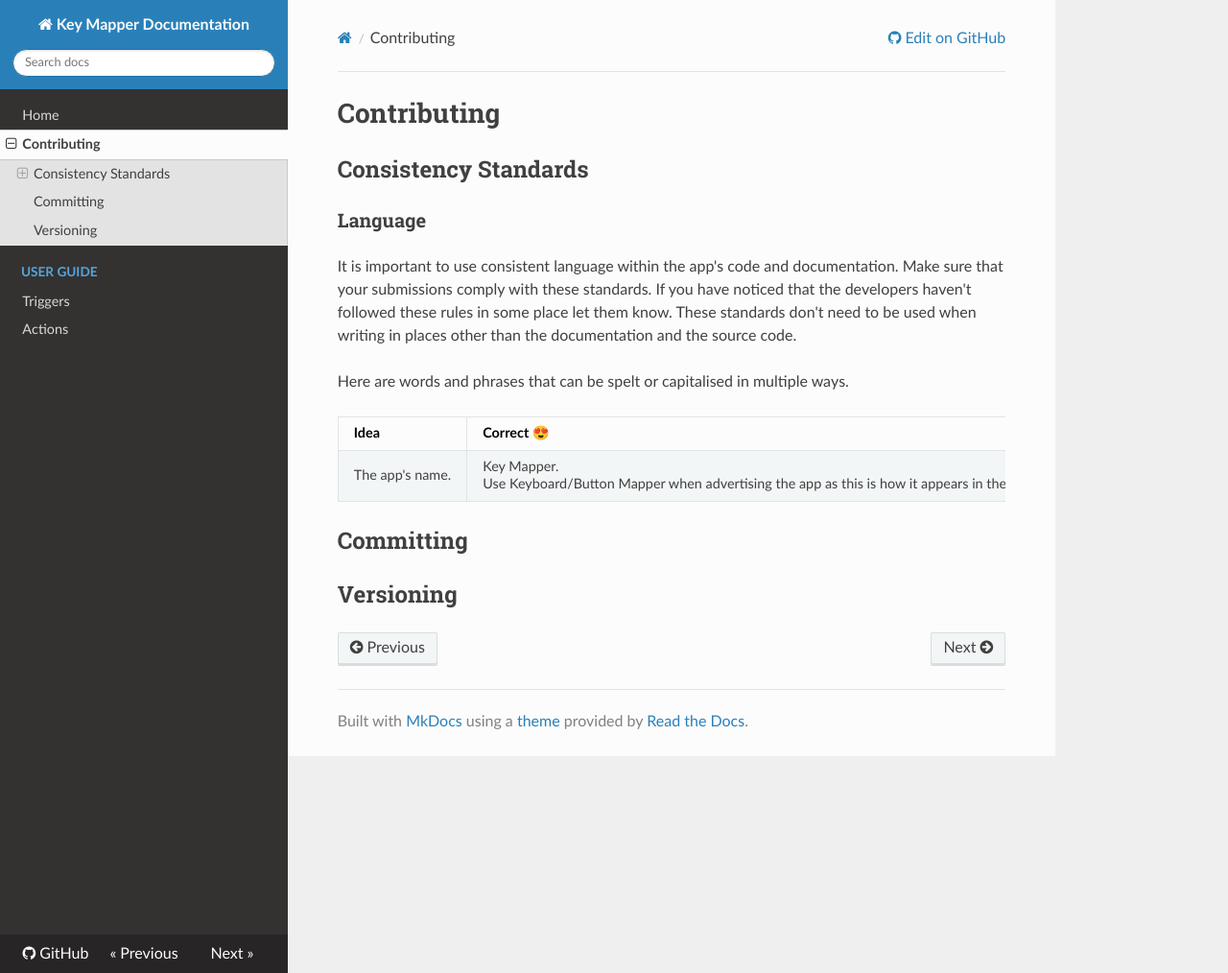
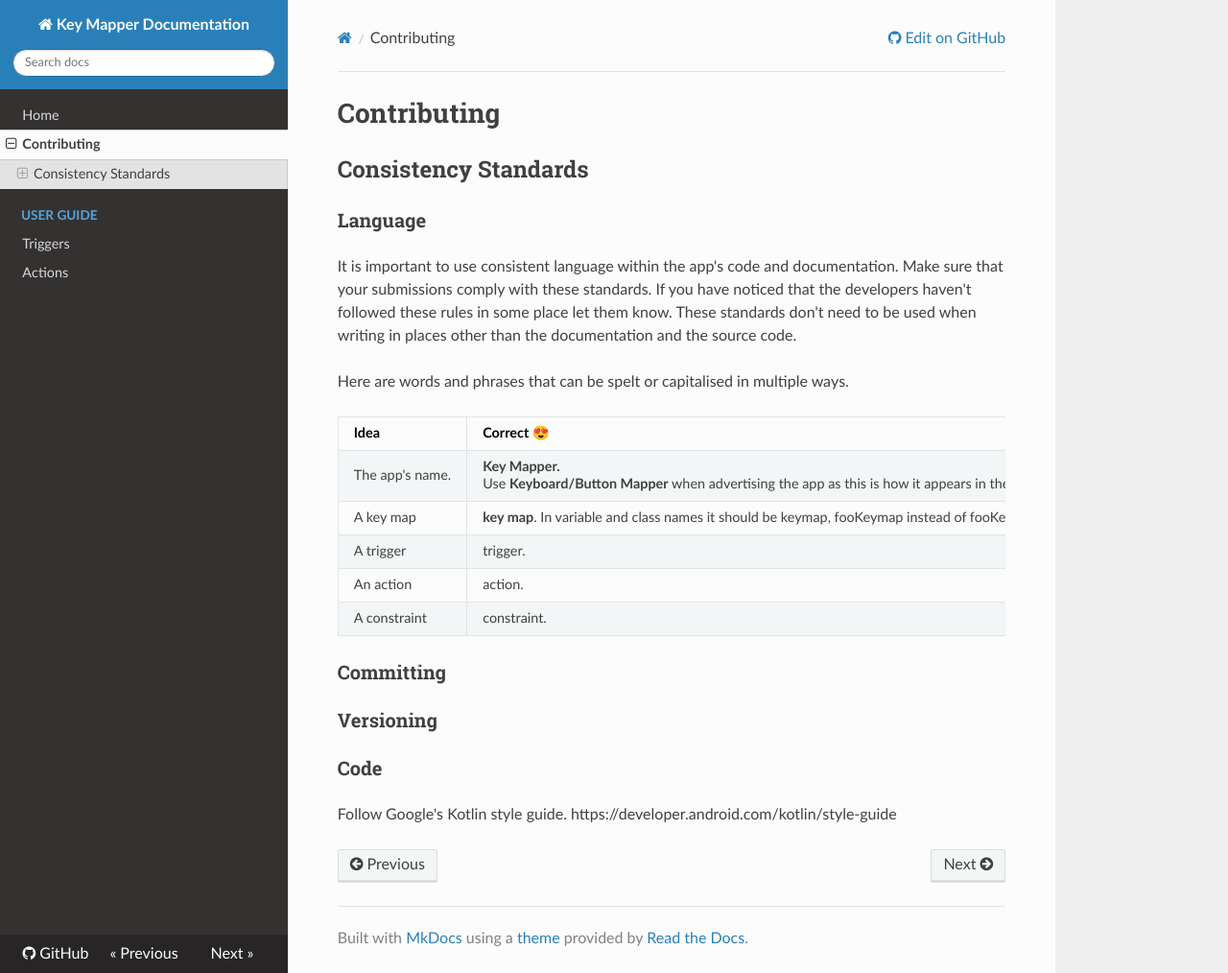
Before and after one commit to keymapperorg/KeyMapper, an MkDocs documentation site: the page built from docs/contributing.md, in a window 1280 px wide and 1014 px high. Shown: the whole window at 96% size. Built offline with MkDocs 1.6.1, drawn with Linux system fonts in a browser that asks for light colours; nearby versions of some CDN libraries.

Commit message:
website: add more consistency rules

```diff
--- a/docs/contributing.md
+++ b/docs/contributing.md
@@ -8,10 +8,18 @@
 
 Here are words and phrases that can be spelt or capitalised in multiple ways.
 
-| Idea            | Correct 😍                                                    | Incorrect 👿           |
-| --------------- | ------------------------------------------------------------ | --------------------- |
-| The app's name. | Key Mapper.<br />Use Keyboard/Button Mapper when advertising the app as this is how it appears in the app stores. You can use "Key Mapper" in the rest of the advert since this is much shorter. | key mapper, keymapper |
+| Idea            | Correct 😍                                                    | Incorrect 👿                        |
+| --------------- | ------------------------------------------------------------ | ---------------------------------- |
+| The app's name. | **Key Mapper.**<br />Use **Keyboard/Button Mapper** when advertising the app as this is how it appears in the app stores. You can use "Key Mapper" in the rest of the advert since this is much shorter. | key mapper, keymapper              |
+| A key map       | **key map**. In variable and class names it should be keymap, fooKeymap instead of fooKeyMap. The class KeyMap is an exception. | keymap, Key Map. key-map. Key-Map. |
+| A trigger       | trigger.                                                     | Trigger                            |
+| An action       | action.                                                      | Action                             |
+| A constraint    | constraint.                                                  | Constraint                         |
 
-## Committing
+### Committing
 
-## Versioning
+### Versioning
+
+### Code
+
+Follow Google's Kotlin style guide. https://developer.android.com/kotlin/style-guide
```
